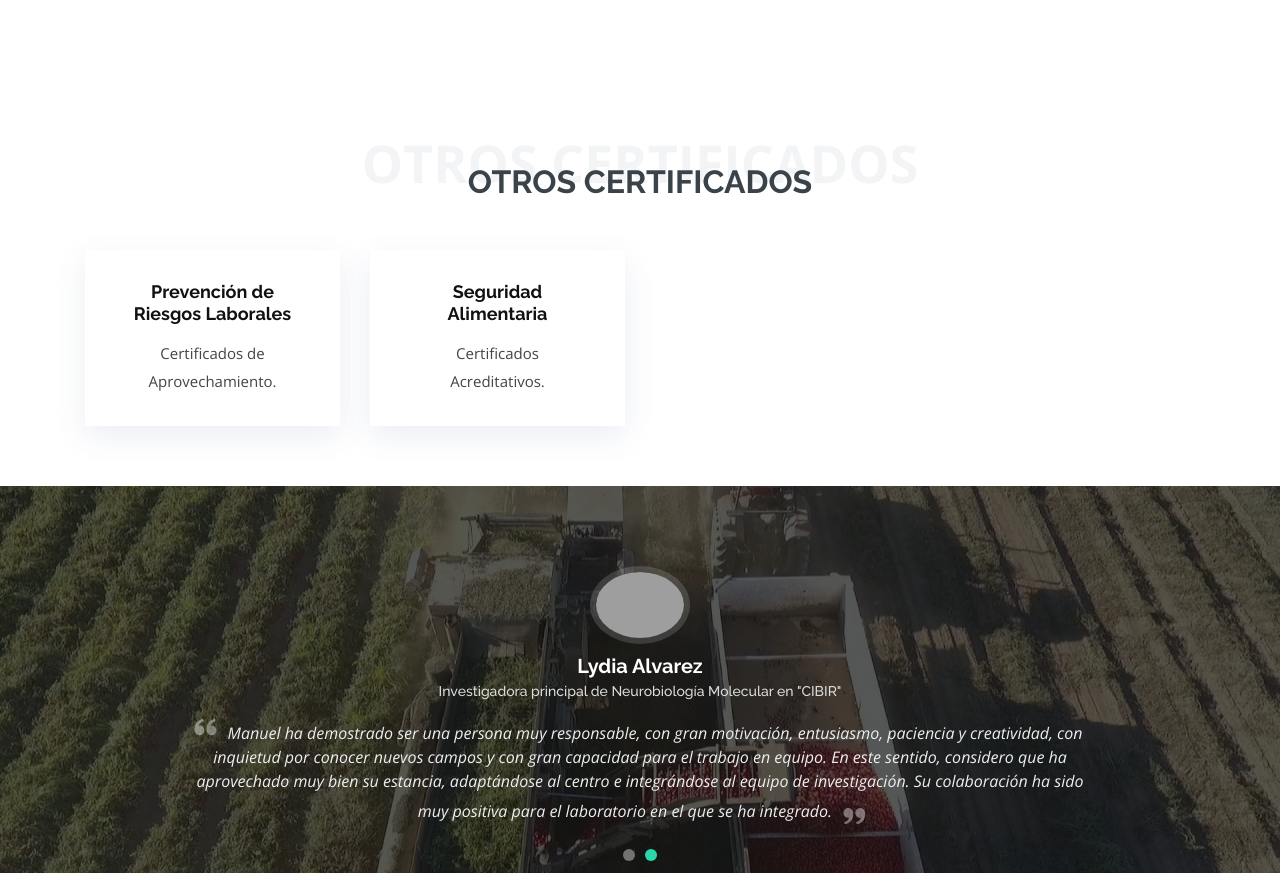
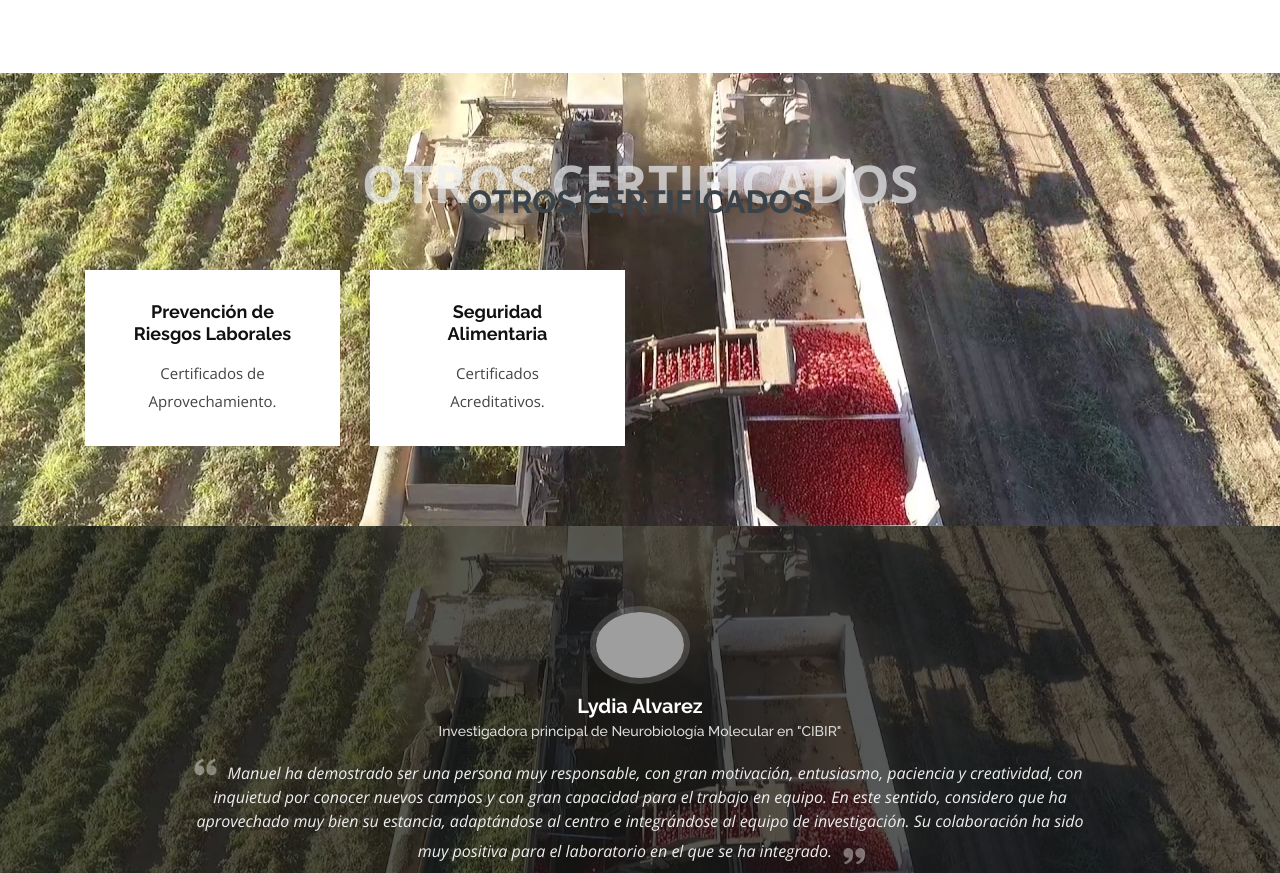
Before and after one commit to GermanSoldevilla/curriculum, a plain HTML site: page index.html in a window 1280 px wide. Shown: the part 3405-4278 px from the top of the page. Drawn offline with nearby package versions, Linux system fonts and the light colour scheme; grey boxes are pictures that could not be loaded.

Commit message:
Update style.css

```diff
--- a/assets/css/style.css
+++ b/assets/css/style.css
@@ -932,6 +932,14 @@ box-shadow: 0px 0px 17px 5px rgba(240,224,141,0.58);}
 /*--------------------------------------------------------------
 # Other titles
 --------------------------------------------------------------*/
+.othertitles {
+  padding: 80px 0;
+  background: url("../img/testimonials-bg.jpg") no-repeat;
+  background-position: center center;
+  background-size: cover;
+  position: relative;
+}
+
 .lia:hover lia {
   color: #2AD7A8;
 }
@@ -1077,6 +1085,20 @@ color: #2AD7A8;
   }
 }
 
+@media (min-width: 1px) {
+  .othertitles {
+    background-attachment: fixed;
+  }
+}
+
+@media (min-width: 992px) {
+  .othertitles .othertitles-item p {
+    width: 80%;
+  }
+}
+
+
+
 /*--------------------------------------------------------------
 # Footer
 --------------------------------------------------------------*/
```
